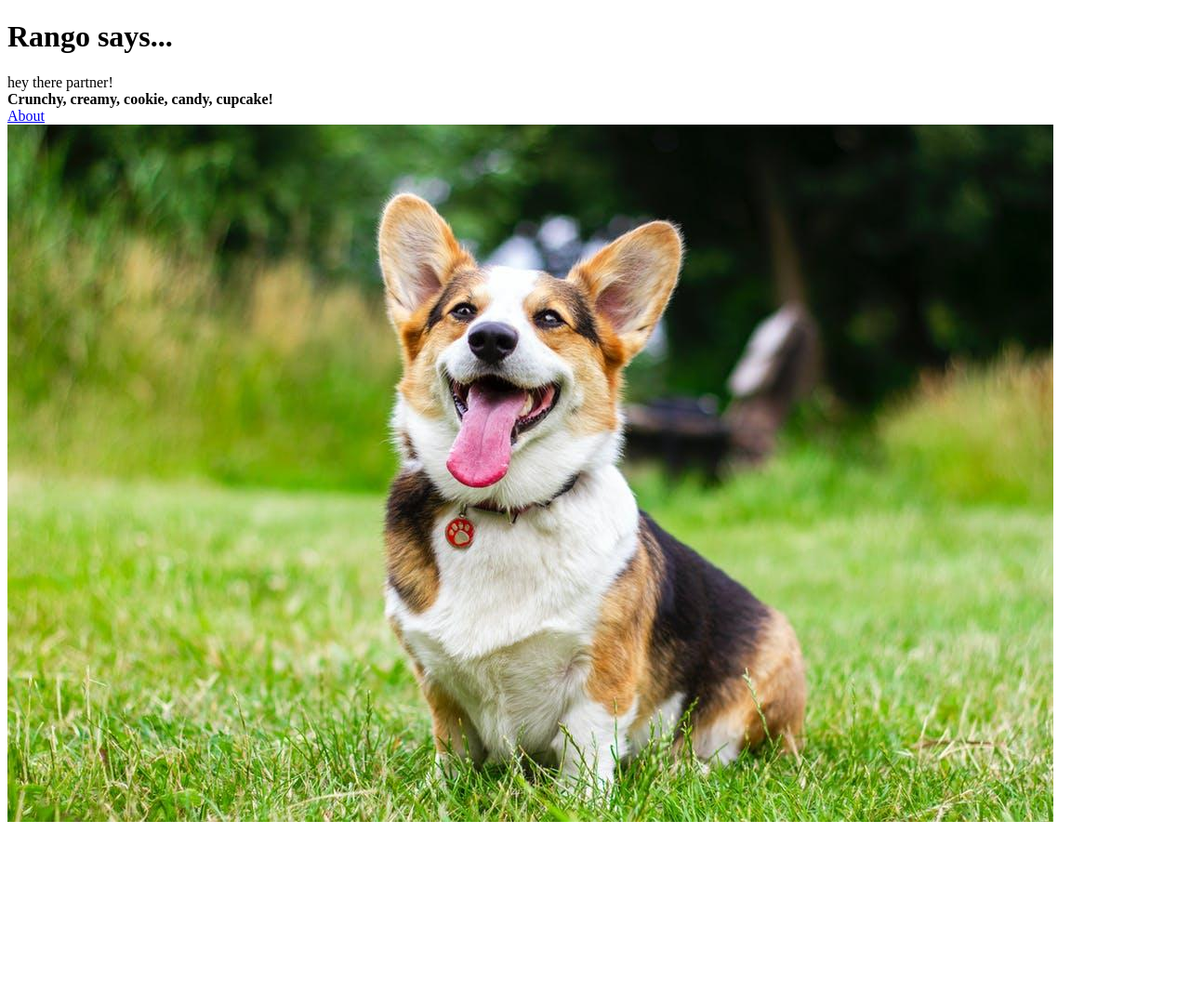
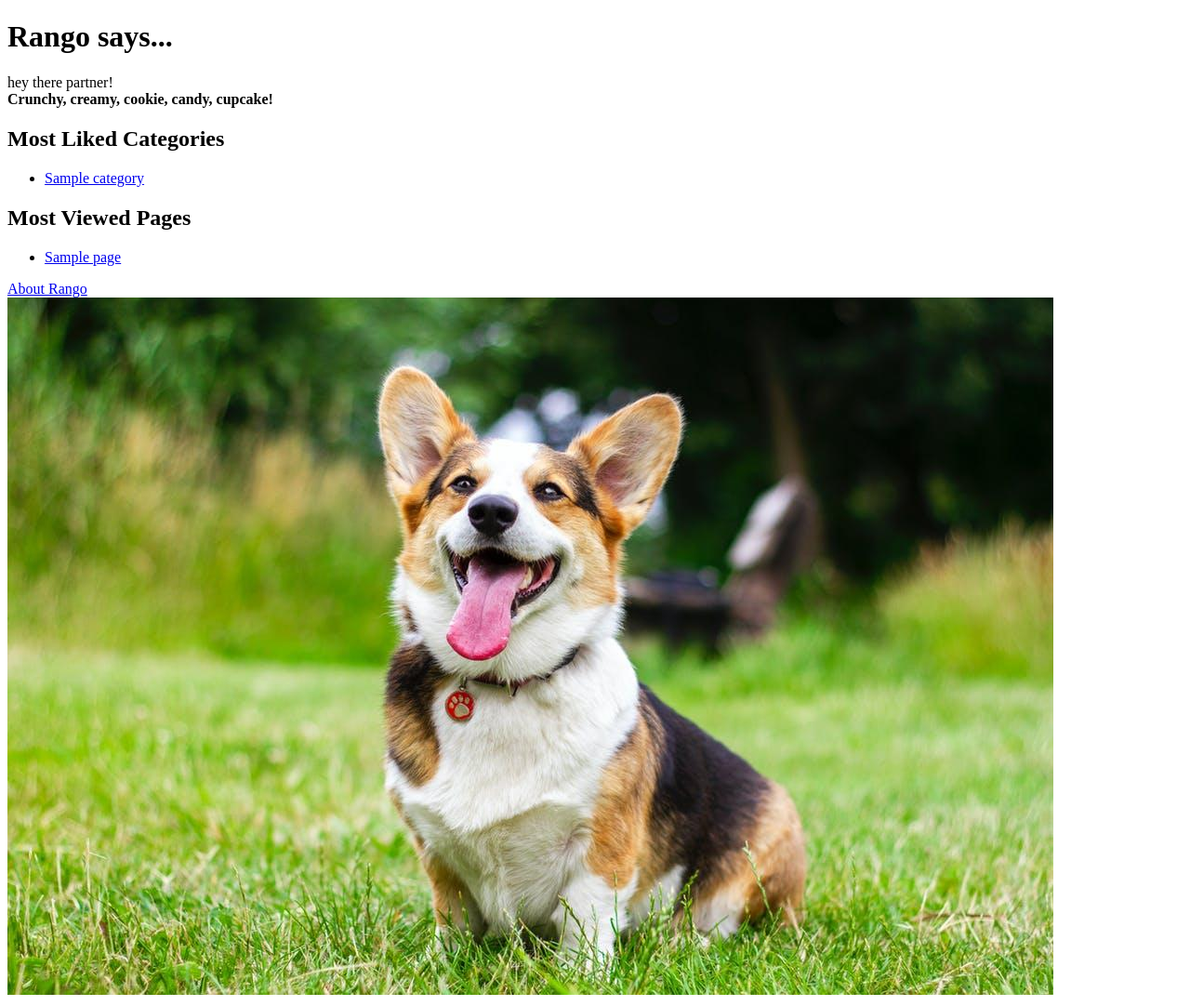
Before and after one commit to sophiak12/tango_with_django_project, a Django app: page / in a window 1280 px wide. Shown: the whole page at 93% size. Before the commit the page ends 884 px from the top, so only its background shows below. Run offline with Django 3.2, Linux system fonts and the light colour scheme; tables that the repository leaves empty hold one stand-in row (values such as "Sample post").

Commit message:
Chapter 6

```diff
--- a/rango/models.py
+++ b/rango/models.py
@@ -1,4 +1,5 @@
 from django.db import models
+from django.template.defaultfilters import slugify
 
 class Category(models.Model):
 
@@ -7,8 +8,11 @@ class Category(models.Model):
     name = models.CharField(max_length=NAME_MAX_LENGTH, unique=True)
     views = models.IntegerField(default=0)
     likes = models.IntegerField(default=0)
+    slug = models.SlugField(unique=True)
 
-
+    def save(self, *args, **kwargs):
+        self.slug = slugify(self.name)
+        super(Category, self).save(*args,**kwargs)
 
 
     class Meta:
--- a/rango/urls.py
+++ b/rango/urls.py
@@ -6,5 +6,7 @@ app_name = 'rango'
 urlpatterns = [
     path('',views.index, name='index'),
     path('about/',views.about, name='about'),
+    path('category/<slug:category_name_slug>/',
+         views.show_category, name='show_category'),
 
 ]
--- a/rango/views.py
+++ b/rango/views.py
@@ -1,10 +1,24 @@
 from django.shortcuts import render
 from django.http import HttpResponse
 
+from rango.models import Category
+from rango.models import Page
+
 def index(request):
     # Construct a dictionary to pass to the template engine as its context.
+
+    #Query the database for a list of ALL categories currently stored.
+    #Order the categories by the number of likes in descending order.
+    #Retrieve the top 5 only - or all if less than 5.
+    #Place the list in our context_dict dictionary (with our boldmessage)
+    #that will be passed to the template engine
+    category_list =  Category.objects.order_by('-likes')[:5]
+    page_list =  Page.objects.order_by('-views')[:5]
+    context_dict = {}
     # Note the key boldmessage matches to {{ boldmessage }} in the template!
-    context_dict={'boldmessage': 'Crunchy, creamy, cookie, candy, cupcake!'}
+    context_dict['boldmessage']='Crunchy, creamy, cookie, candy, cupcake!'
+    context_dict['categories']=category_list
+    context_dict['pages']=page_list
     # Return a rendered response to send to the client.
     # We make use of the shortcut function to make our lives easier.
     # Note that the first parameter is the template we wish to use.
@@ -14,3 +28,36 @@ def index(request):
 def about(request):
     context_dict={'boldmessage': 'Rango says here is the about page.'}
     return render(request, "rango/about.html", context=context_dict)
+
+
+def show_category(request,category_name_slug):
+    #create a context dictionary which we can pass
+    #to the template rendering engine
+    context_dict = {}
+
+    try:
+        #Can we find a category name slug with the give name?
+        #if we cant, then .get() method raises a DoesNotExist exception
+        #The .get() method returns one model instance or raises and exception
+        category = Category.objects.get(slug=category_name_slug)
+
+        #retrieve all of the associated pages.
+        #the filter() will return a list of page objects or an empty list
+        pages = Page.objects.filter(category=category)
+
+        #Adds our results list to the template context under name pages.
+        context_dict['pages'] = pages
+        #We also add the category objects from
+        #the database to the context dictionary
+        #We'll use this in the template to verify that the category exists.
+        context_dict['category'] = category
+
+    except Category.DoesNotExist:
+        #we get here if we didnt find the specified category
+        #dont do anything -
+        #the template will display "no categort" message
+        context_dict['category']=None
+        context_dict['pages']=None
+
+    #Go render the response and return it to the client.
+    return render(request, 'rango/category.html', context=context_dict)
--- a/templates/rango/index.html
+++ b/templates/rango/index.html
@@ -18,7 +18,39 @@
 		</div>
 
 		<div>
-			<a href="/rango/about/">About</a><br />
+			<h2>Most Liked Categories</h2>
+		{% if categories %}
+			<ul>
+			{% for category in categories %}
+				<li>
+					<a href="/rango/category/{{ category.slug }}/">{{ category.name }}</a>
+				</li>
+			{% endfor %}
+			</ul>
+		{% else %}
+			<strong>There are no categories present.</strong>
+		{% endif %}
+
+		</div>
+
+		<div>
+			<h2>Most Viewed Pages</h2>
+		{% if pages %}
+			<ul>
+			{% for page in pages %}
+				<li>
+					<a href="{{ page.url }}/">{{ page.title }}</a>
+				</li>
+			{% endfor %}
+			</ul>
+		{% else %}
+			<strong>There are no pages present.</strong>
+		{% endif %}
+
+		</div>
+
+		<div>
+			<a href="/rango/about/">About Rango</a><br />
 			<img src="{% static 'images/rango.jpg' %}"
 				alt="Picture of Rango" /> <!-- New line -->
 		</div>
```
Also changed, not shown: populate_rango.py (+9 -9 lines), rango/admin.py (+4 -3 lines), templates/rango/category.html (added, +33 -0 lines), rango/migrations/0005_category_slug.py (added), rango/migrations/0006_auto_20220202_2331.py (added), 1 other file.
